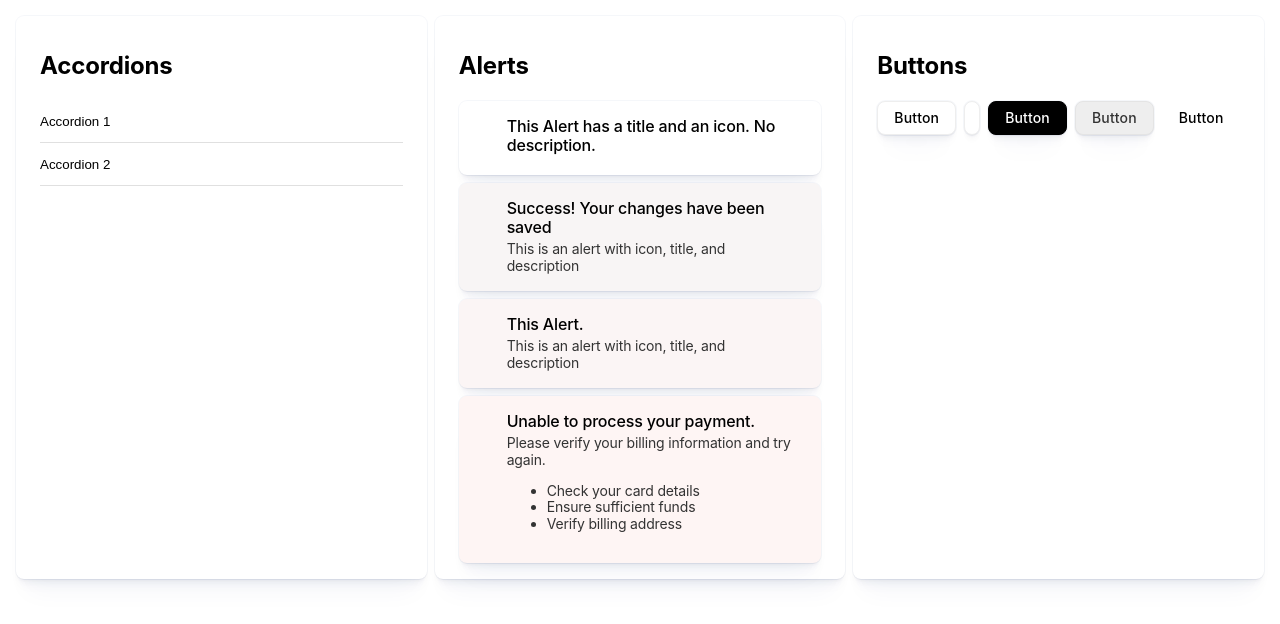
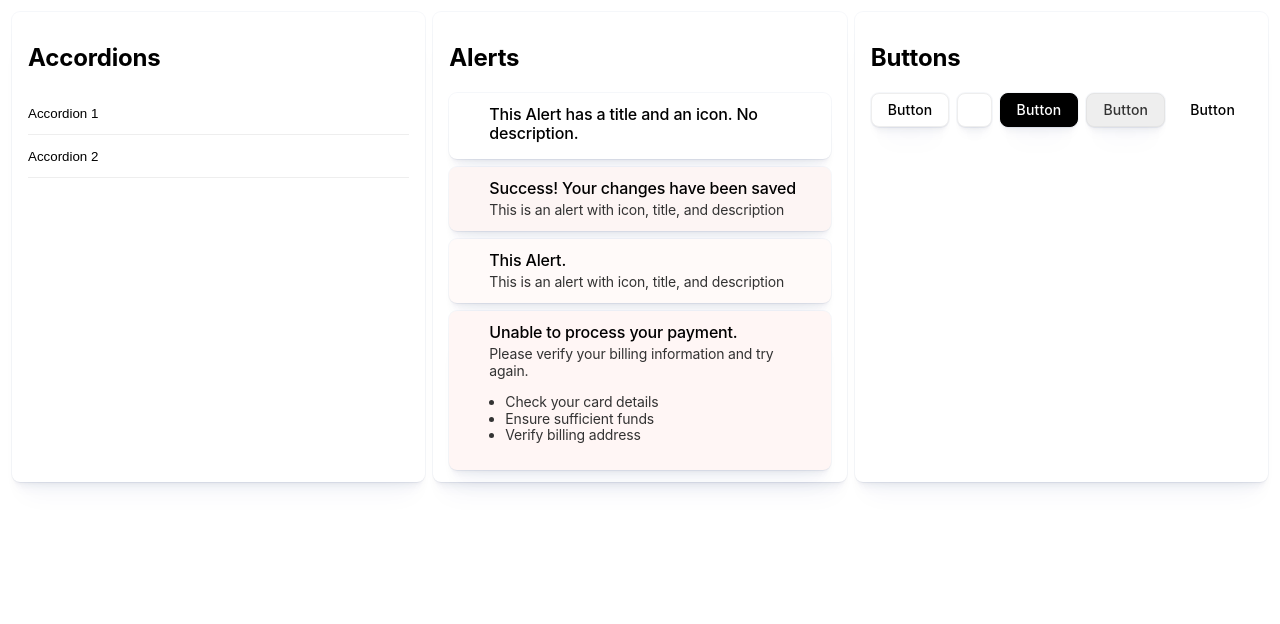
Before and after one commit to kevbesset/fetchui, a Vue app: page / in a window 1280 px wide. Shown: the top 624 px of the page. Built offline with nearby package versions, Linux system fonts and the light colour scheme; some icons are missing.

Commit message:
style(theme): 💄 refine spacing and colors
- Adjust container and spacing values for better visual balance
- Update border color to use dynamic color-mix
- Simplify semantic color values (success, warning, error)
- Add ul padding to reset styles
- Improve muted text with font-size

```diff
--- a/src/styles/_reset.scss
+++ b/src/styles/_reset.scss
@@ -41,3 +41,7 @@ a {
 button {
   cursor: pointer;
 }
+
+ul {
+  padding-inline-start: 1rem;
+}
--- a/src/styles/_theme.scss
+++ b/src/styles/_theme.scss
@@ -6,10 +6,10 @@
   --font: Inter, system-ui, Avenir, Helvetica, Arial, sans-serif;
 
   // Spacing
-  --containerInline: 1.5rem;
+  --containerInline: 1rem;
 
   --spacingInline: 1rem;
-  --spacingBlock: 1rem;
+  --spacingBlock: 0.75rem;
 
   // Gaps
   --gap: 0.5rem;
--- a/src/styles/placeholders/_typography.scss
+++ b/src/styles/placeholders/_typography.scss
@@ -13,6 +13,7 @@
 }
 
 %muted {
+  font-size: 0.875em;
   color: var(--textMuted);
 }
 
--- a/src/styles/themes/_light.scss
+++ b/src/styles/themes/_light.scss
@@ -6,9 +6,9 @@
   --textColor: black;
   --textMuted: #333;
 
-  --borderColor: #e0e0e0;
+  --borderColor: color-mix(in oklch, var(--textColor), var(--backgroundElevated) 95%);
 
-  --success: #2b6456;
-  --warning: #a14c09;
-  --error: #c1331b;
+  --success: green;
+  --warning: orange;
+  --error: red;
 }
```
